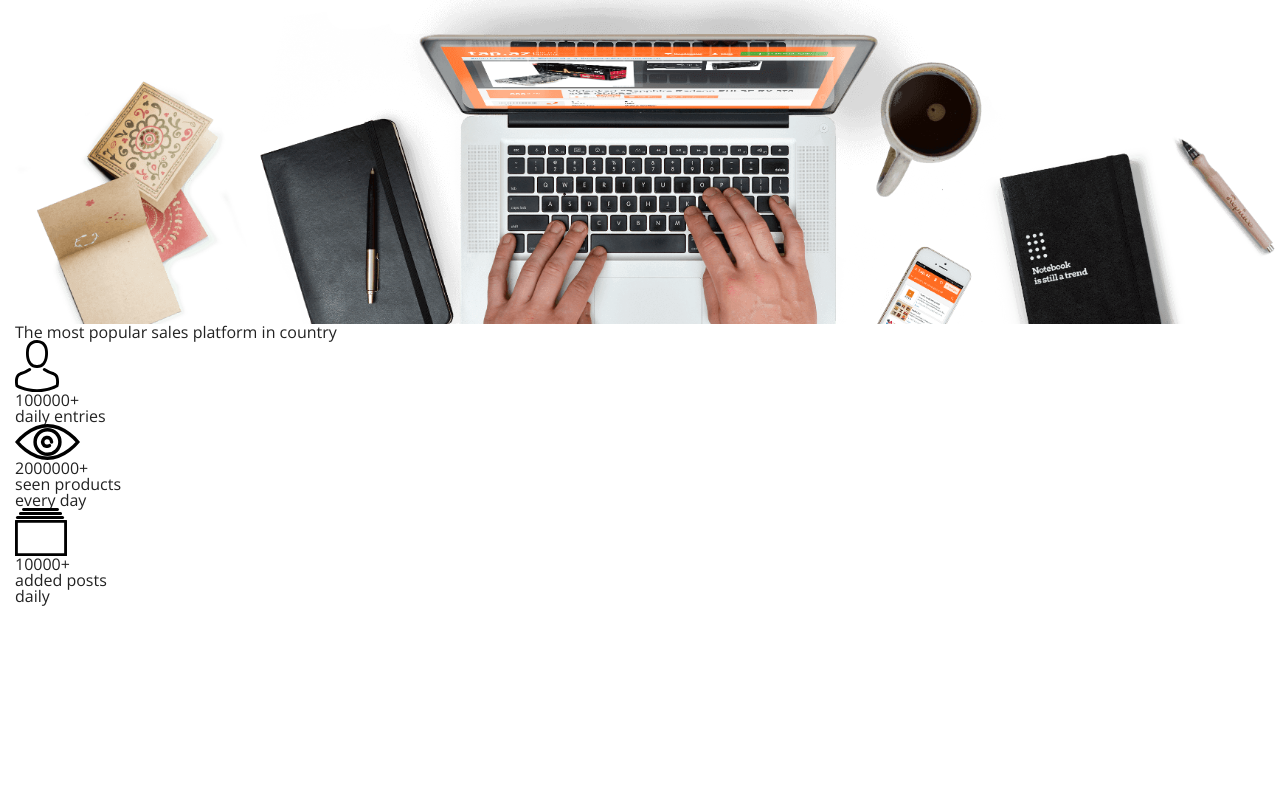
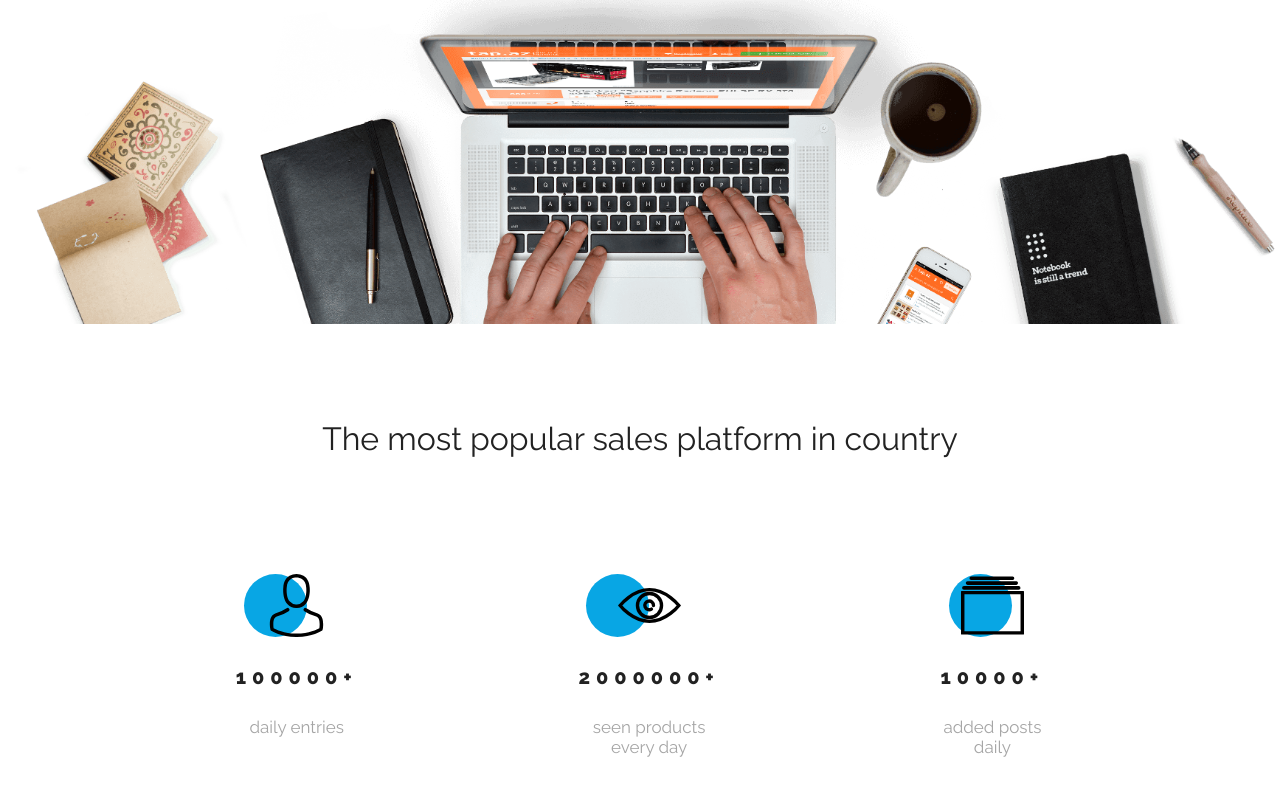
Before and after one commit to TomaszGoldmann/Best_Shop-Mobile_First, a website built with Parcel: page index.html in a window 1280 px wide. Shown: the part 460-1256 px from the top of the page. Before the commit the page ends 1067 px from the top, so only its background shows below. Built offline with nearby package versions, Linux system fonts and the light colour scheme.

Commit message:
SCSS statistics

```diff
--- a/scss/elements/_base.scss
+++ b/scss/elements/_base.scss
@@ -14,6 +14,19 @@ h1 {
   font-size: 2.1875em;
   font-weight: normal;
   line-height: 2.5625em;
+  text-align: center;
+}
+
+h2 {
+  font-family: $font-raleway;
+  font-size: 1.875em;
+  font-weight: normal;
+  line-height: 2.1875em;
+  text-align: center;
+
+  @include tablet {
+    font-size: 2em;
+  }
 }
 
 a {
--- a/scss/elements/_buttons.scss
+++ b/scss/elements/_buttons.scss
@@ -11,6 +11,7 @@
   font-size: 1em;
   font-weight: bold;
   line-height: 1.375em;
+  text-align: center;
   color: $color-white;
 
   display: flex;
--- a/scss/elements/_statistics.scss
+++ b/scss/elements/_statistics.scss
@@ -0,0 +1,69 @@
+@import "../settings/all";
+
+.statistics {
+  margin-top: 5em;
+
+  .container {
+    display: flex;
+    flex-direction: column;
+    align-items: center;
+    justify-content: center;
+
+    .statistics__container {
+      width: 100%;
+      margin-top: 1.5625em;
+      display: flex;
+      flex-direction: column;
+      justify-content: space-around;
+      align-items: center;
+
+      @include tablet {
+        margin-top: 6.25em;
+        flex-direction: row;
+        justify-content: space-evenly;
+        align-items: flex-start;
+      }
+
+      .statistics__single {
+        margin-bottom: 2.5em;
+        text-align: center;
+
+        .statistics__circle {
+          position: relative;
+
+          img {
+            width: 3.9375em;
+            height: 3.9375em;
+          }
+
+          &:nth-child(1):before {
+            content: "";
+            display: block;
+            position: absolute;
+            left: 0.5em;
+            z-index: -1;
+            height: 3.9375em;
+            width: 3.9375em;
+            background-color: $color-primary;
+            border-radius: 50%;
+          }
+        }
+
+      }
+
+      .statistics__number {
+        font-family: $font-raleway;
+        font-size: 1.25em;
+        font-weight: 800;
+        line-height: 2em;
+        letter-spacing: 5.96px;
+        margin: 1em 0;
+      }
+
+      .statistics__description {
+        font: normal normal normal 17px/20px Raleway;
+        color: $color-grey;
+      }
+    }
+  }
+}
```
